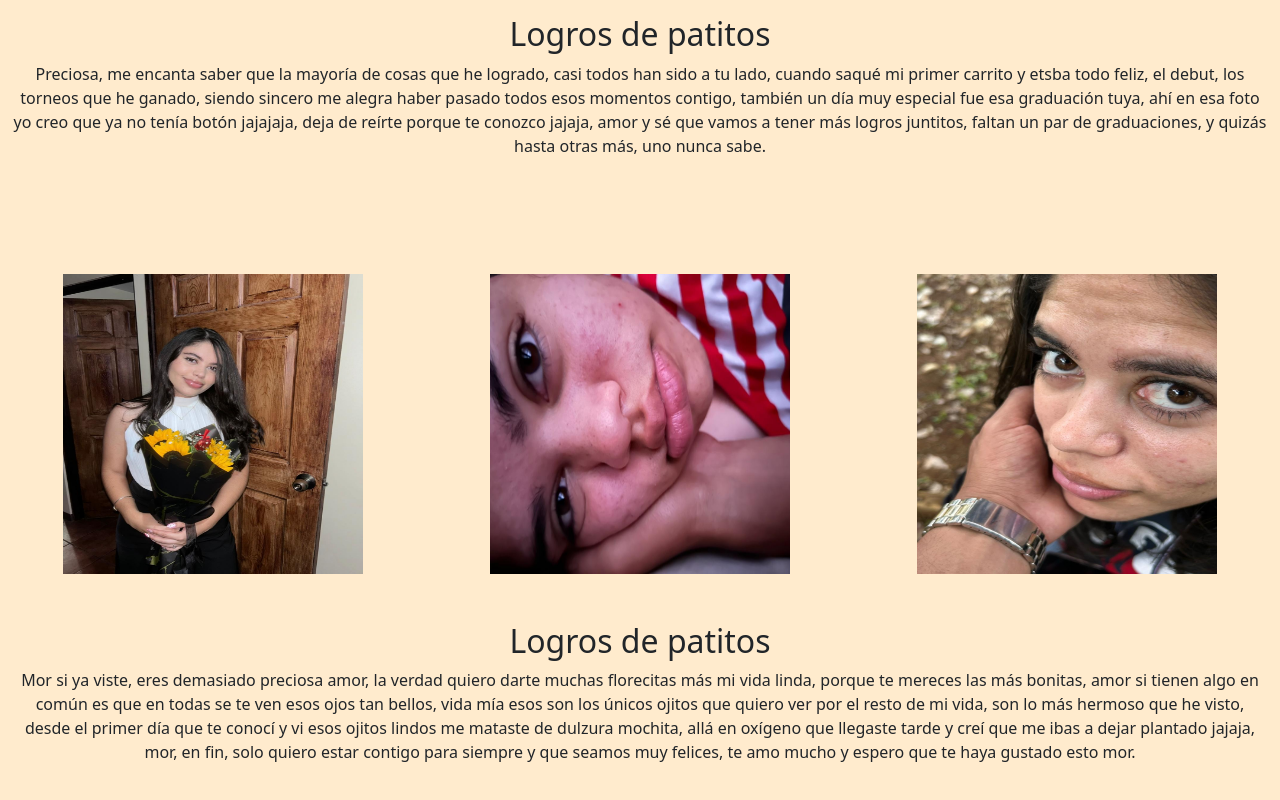
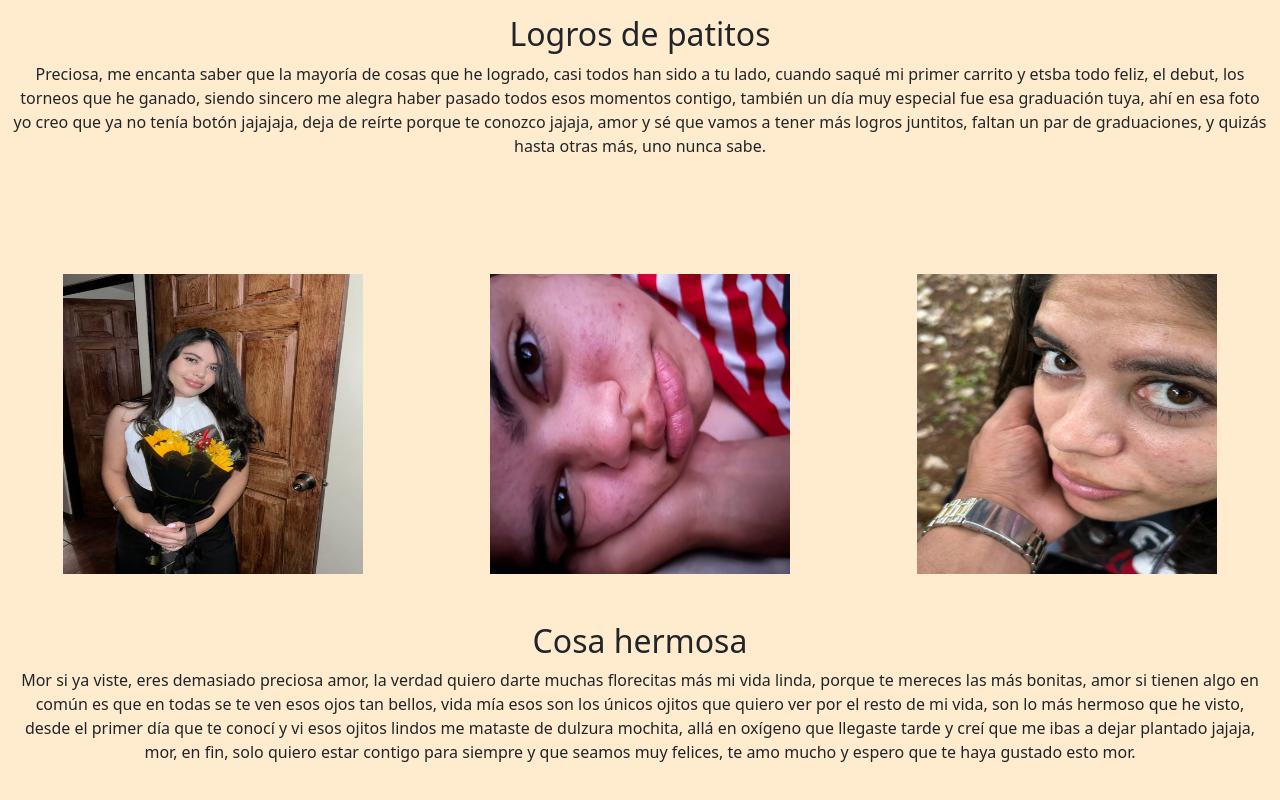
Before and after one commit to caarroyo2811/ttcita, a plain HTML site: page index.html in a window 1280 px wide. Shown: the part 2204-3004 px from the top of the page. Drawn offline with nearby package versions, Linux system fonts and the light colour scheme.

Commit message:
Add files via upload

```diff
--- a/index.html
+++ b/index.html
@@ -110,7 +110,7 @@
         <div class="row">
             <div class="col-md-12 text-center">
                 <br><br>
-                <h2>Logros de patitos</h2>
+                <h2>Cosa hermosa</h2>
                 <p>Mor si ya viste, eres demasiado preciosa amor, la verdad quiero darte muchas florecitas más mi vida linda, porque te mereces las más bonitas, amor si tienen algo en común
                     es que en todas se te ven esos ojos tan bellos, vida mía esos son los únicos ojitos que quiero ver por el resto de mi vida, son lo más hermoso que he visto, desde el primer día
                     que te conocí y vi esos ojitos lindos me mataste de dulzura mochita, allá en oxígeno que llegaste tarde y creí que me ibas a dejar plantado jajaja, mor, en fin, solo quiero estar contigo para siempre
```
